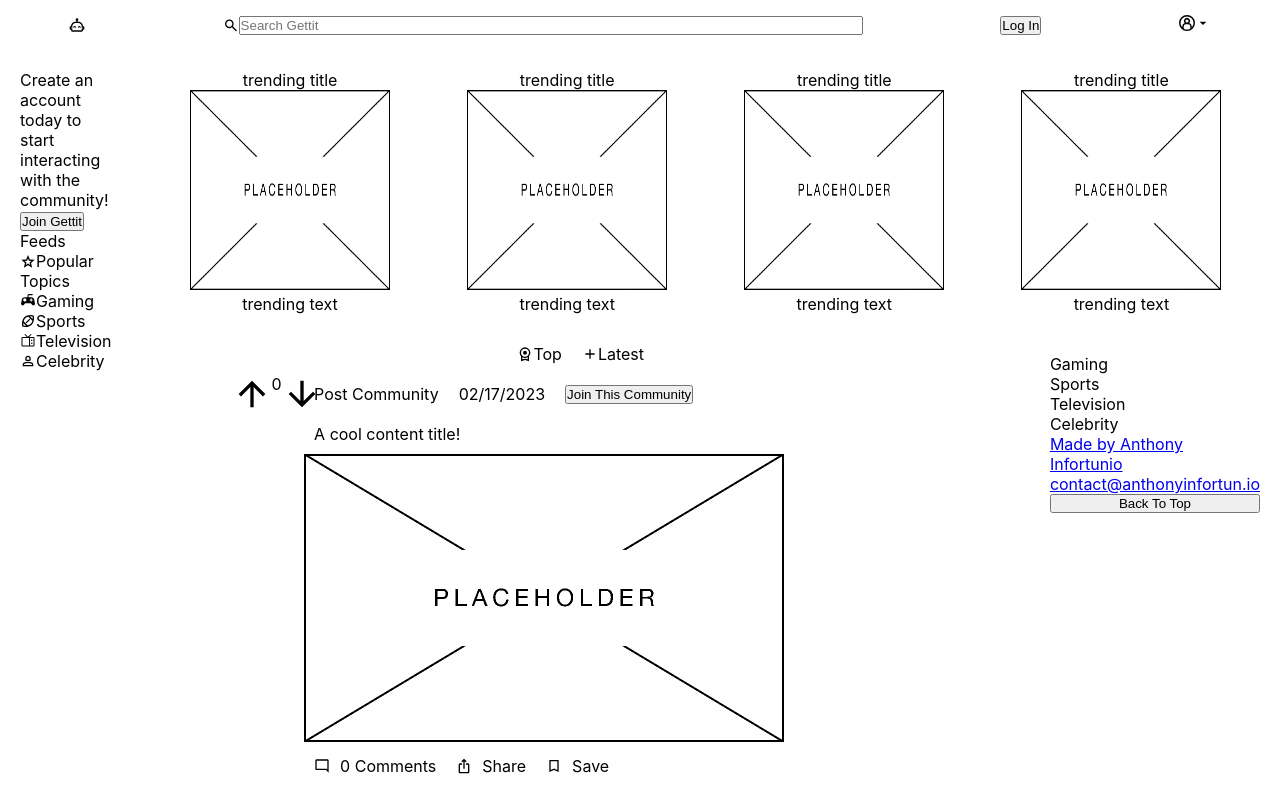
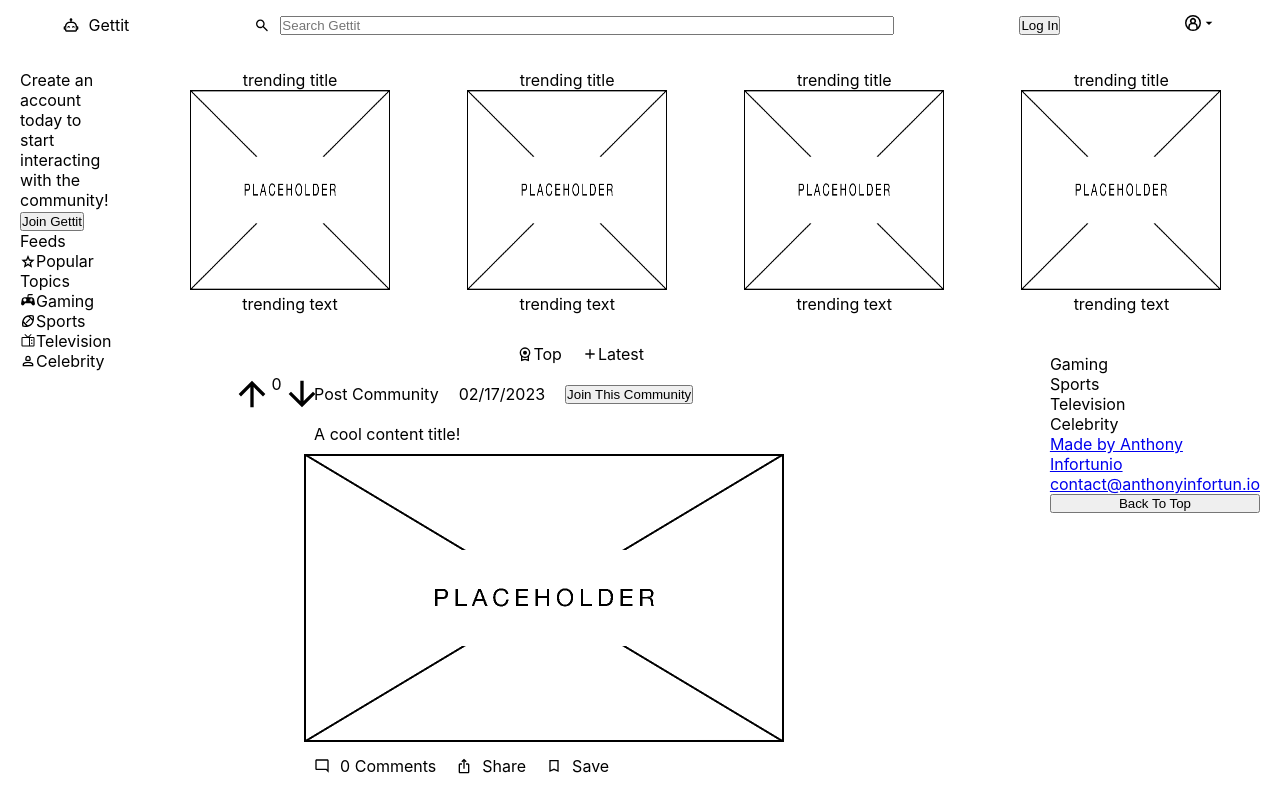
Before and after one commit to AnthonyGleason/odin-listcord, a React (Create React App) app: page / in a window 1280 px wide. Shown: the top 788 px of the page. Built offline with nearby package versions, Linux system fonts and the light colour scheme.

Commit message:
add logo title and use flex to position logo/title

```diff
--- a/src/components/Nav.tsx
+++ b/src/components/Nav.tsx
@@ -12,7 +12,10 @@ import smallArrow from '../assets/smallArrow.svg';
 export default function Nav(){
   return(
     <div className='nav'>
-      <img className='nav-logo' alt='gettit' src={navLogo} />
+      <div className='nav-logo-container'>
+        <img className='nav-logo' alt='gettit' src={navLogo} />
+        <div className='nav-title'>Gettit</div>
+      </div>
       <div className='search-container'>
         <img className='search-icon' alt='search icon' src={search} />
         <input placeholder='Search Gettit' />
--- a/src/styles/nav.css
+++ b/src/styles/nav.css
@@ -11,7 +11,12 @@
 .search-container{
   display: flex;
   width: 50%;
+  gap: 10px;
 }
 .search-container input{
   width: 100%;
 }
+.nav-logo-container{
+  display: flex;
+  gap: 10px;
+}
```
